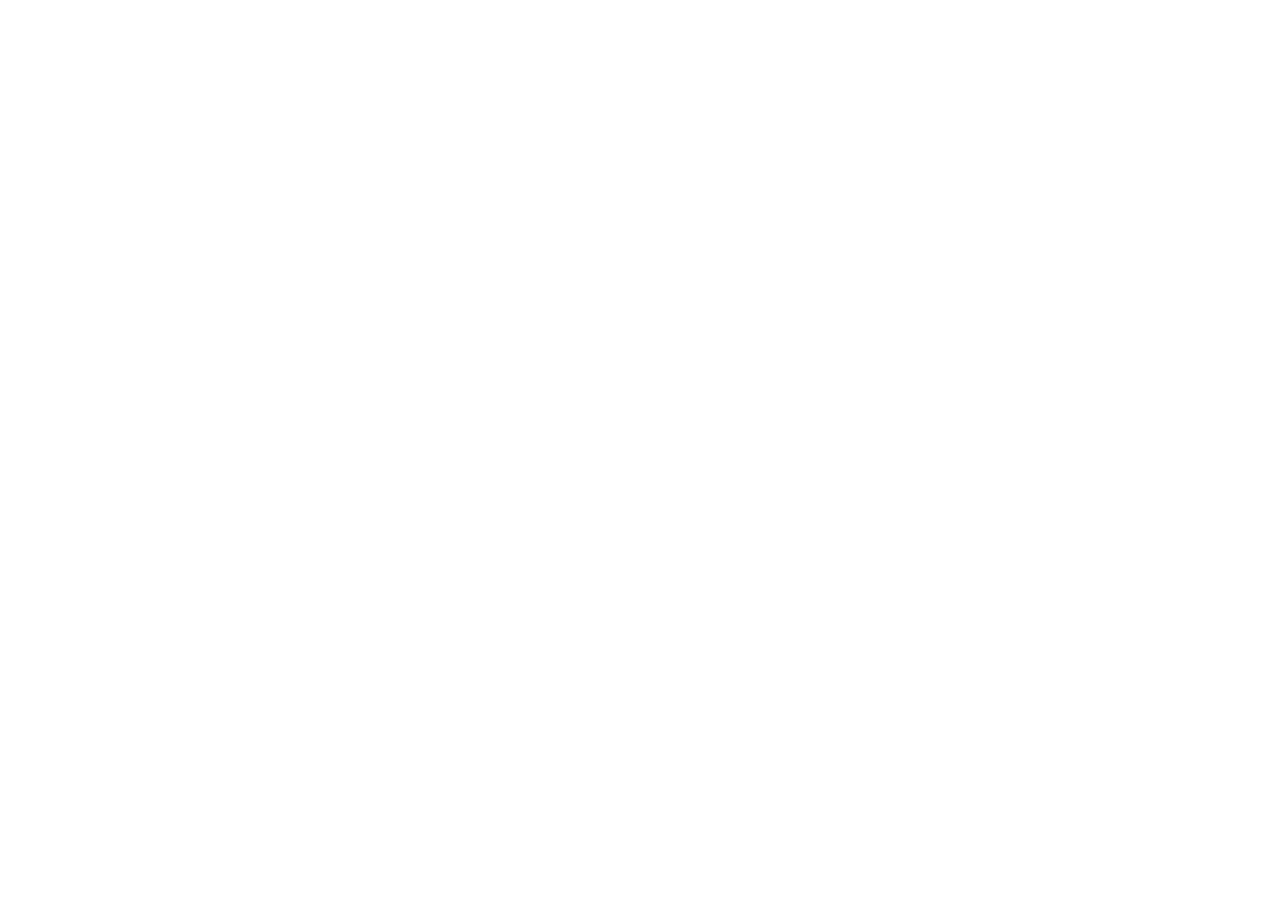
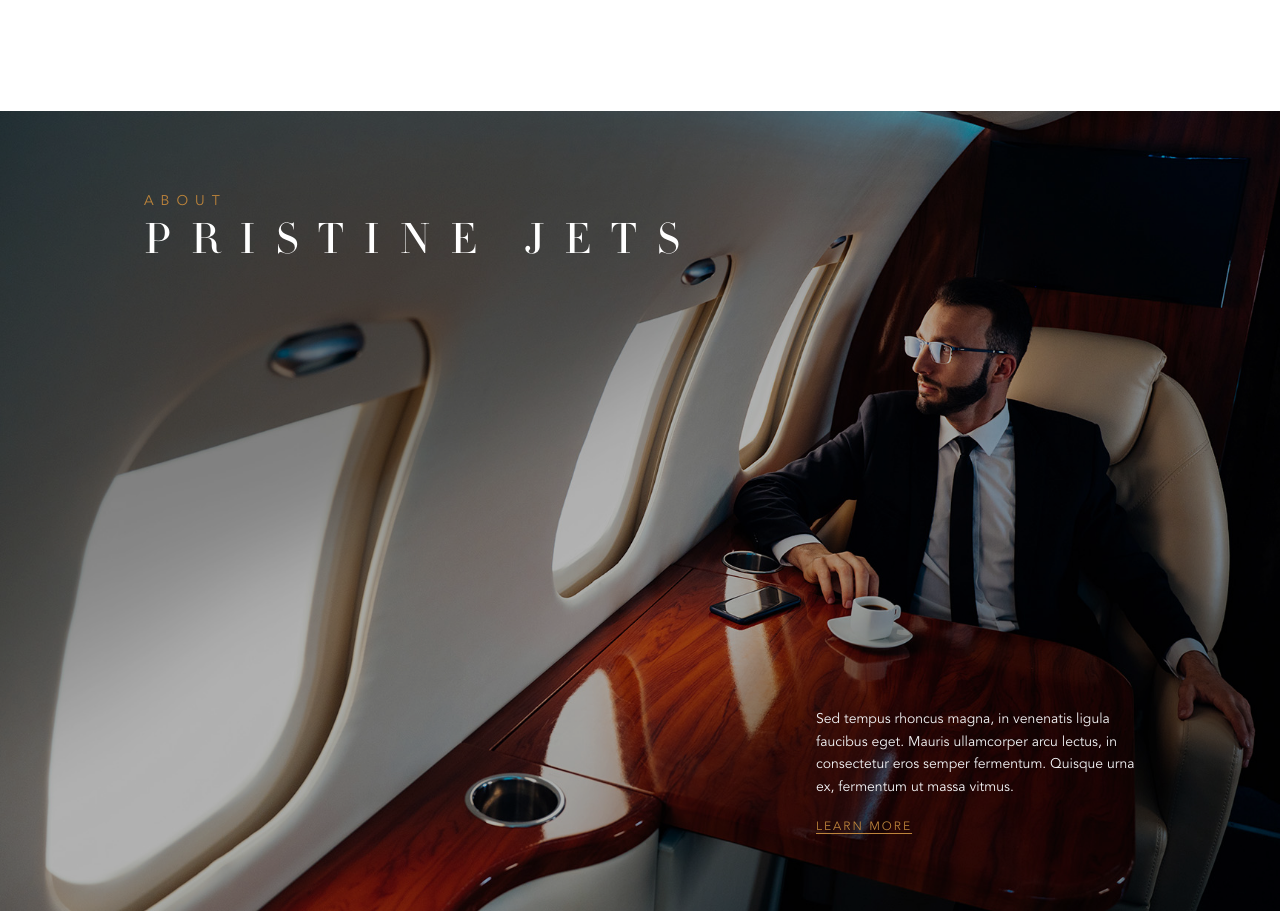
Before and after one commit to ZanePristinejets/PristineJets, a Next.js app: page / in a window 1280 px wide. Shown: the part 1593-2504 px from the top of the page. Before the commit the page ends 1704 px from the top, so only its background shows below. Built offline with nearby package versions, Linux system fonts and the light colour scheme.

Commit message:
Added about section

```diff
--- /dev/null
+++ b/src/components/Home/About/index.tsx
@@ -0,0 +1,40 @@
+export default function About() {
+  return (
+    <section className="min-h-screen relative overflow-hidden">
+      {/* Background Image */}
+      <div
+        className="absolute inset-0 bg-cover bg-center bg-no-repeat"
+        style={{
+          backgroundImage: "url('/imgs/about-background.jpg')",
+        }}
+      >
+        {/* Dark overlay for better text readability */}
+        <div className="absolute inset-0 bg-black/30" />
+      </div>
+
+      {/* Content */}
+      <div className="relative z-10 flex flex-col min-h-screen px-36 pt-20">
+        <div className="max-w-2xl">
+          {/* main heading */}
+          <div className="flex flex-col">
+            <span className="text-[#bd843b] text-sm tracking-[7px]">ABOUT</span>
+            <h1 className="font-serif text-white text-[45px] tracking-[20px]">PRISTINE JETS</h1>
+          </div>
+        </div>
+
+        {/* Bottom Right Content */}
+        <div className="absolute bottom-16 right-36 max-w-xs">
+          <p className="text-gray-100 text-sm leading-relaxed mb-2">
+            Sed tempus rhoncus magna, in venenatis ligula faucibus eget. Mauris
+            ullamcorper arcu lectus, in consectetur eros semper fermentum.
+            Quisque urna ex, fermentum ut massa vitmus.
+          </p>
+
+          <button className="text-[#bd843b] hover:text-[#8c5523] hover:cursor-pointer underline underline-offset-3 transition-all duration-300 tracking-[2px] uppercase text-xs py-3">
+            Learn More
+          </button>
+        </div>
+      </div>
+    </section>
+  );
+}
--- a/src/components/Home/index.tsx
+++ b/src/components/Home/index.tsx
@@ -1,11 +1,13 @@
 import Hero from "./Hero";
 import Services from "./Services";
+import About from "./About";
 
 export default function Home() {
   return (
     <div>
       <Hero />
       <Services />
+      <About />
     </div>
   );
 }
```
Also changed, not shown: public/imgs/about-background.jpg (added).
